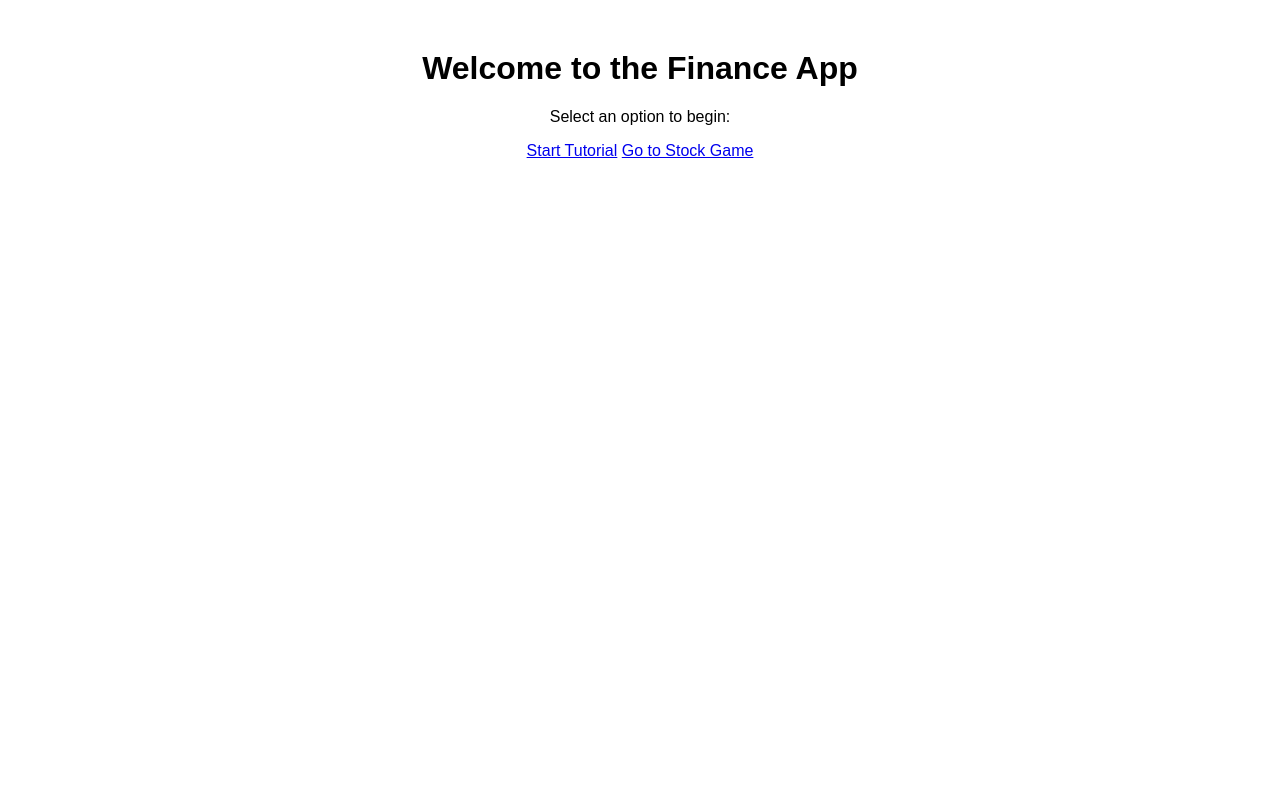
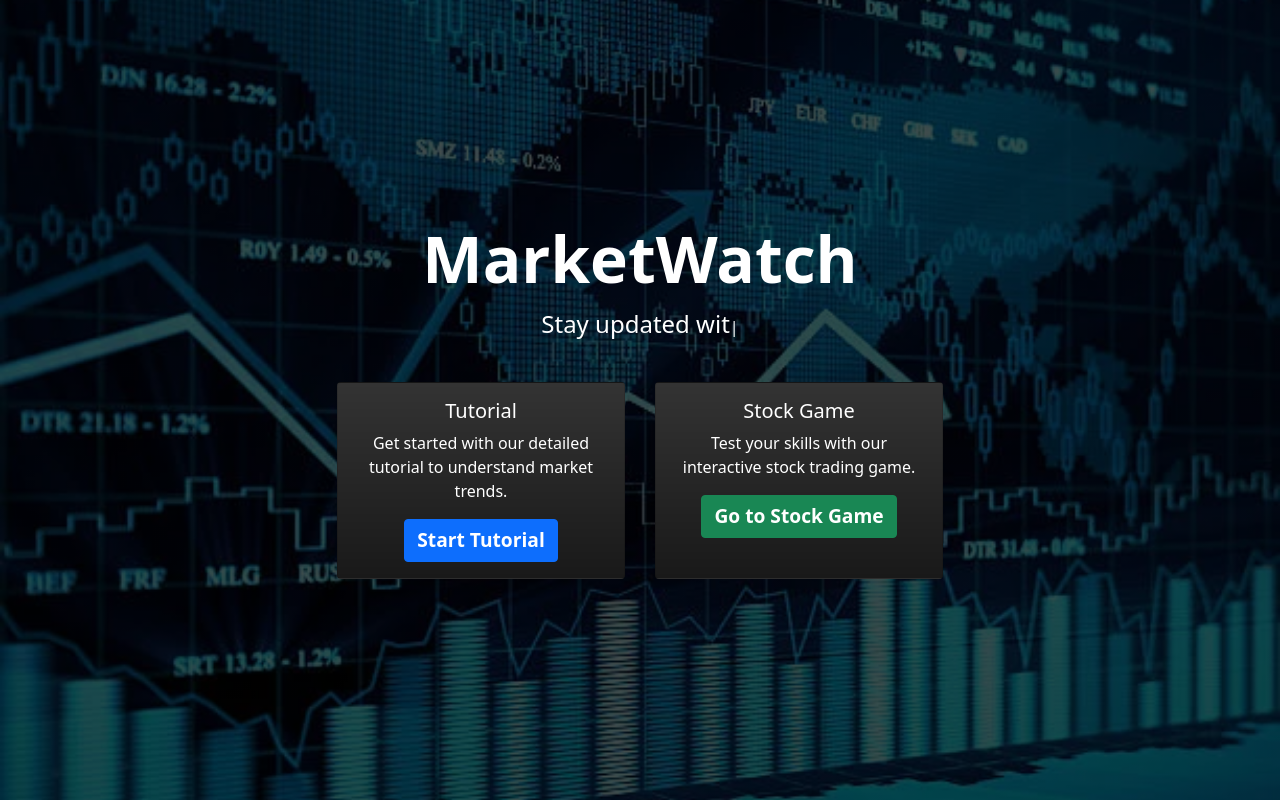
Before and after one commit to TheNarrator42/ANDHACKS2024, a Flask app: page / in a window 1280 px wide. Run offline with Flask 3, Linux system fonts and the light colour scheme.

Commit message:
Modified the Landing Page

```diff
--- a/frontend/static/styles.css
+++ b/frontend/static/styles.css
@@ -32,3 +32,63 @@
     border-radius: 8px;  /* Rounded corners */
     font-weight: bold;  /* Make the text bold */
 }
+
+/* Landing Page CSS */
+.hero-image {
+    background-image: linear-gradient(rgba(0, 0, 0, 0.7), rgba(0, 0, 0, 0.7)), url('img/financial-charts.webp');
+    height: 100vh; /* Full screen height */
+    background-position: center;
+    background-repeat: no-repeat;
+    background-size: cover;
+    position: relative;
+    display: flex;
+    justify-content: center;
+    align-items: center;
+}
+
+/* Center the text on the hero image */
+.hero-text {
+    color: white;
+    text-align: center;
+}
+
+/* Increase title and subtitle sizes */
+.hero-text h1 {
+    font-size: 4rem; /* Increase title size */
+    font-weight: bold;
+}
+
+.hero-text #typed-output {
+    font-size: 1.5rem; /* Increase subtitle size */
+    margin-top: 20px;
+}
+
+/* Cards container */
+.hero-cards {
+    display: flex;
+    justify-content: center;
+    gap: 30px;
+    margin-top: 40px;
+}
+
+/* Custom Bootstrap card with gradient background */
+.card-custom {
+    background: linear-gradient(to bottom, rgba(0, 0, 0, 0.8), rgba(0, 0, 0, 0.9));
+    color: white;
+    width: 18rem;
+    border: none;
+}
+
+.card-custom .card-body a {
+    color: white;
+    font-size: 1.2rem;
+    font-weight: bold;
+}
+
+.card-custom .card-body a:hover {
+    text-decoration: underline;
+}
+
+#typed-output {
+    display: inline; /* This keeps the caret on the same line */
+}
--- a/frontend/templates/landing.html
+++ b/frontend/templates/landing.html
@@ -5,21 +5,58 @@
     <meta name="viewport" content="width=device-width, initial-scale=1.0">
     <title>Finance App</title>
     <link rel="stylesheet" href="{{ url_for('static', filename='styles.css') }}">
+
+    <link href="https://cdn.jsdelivr.net/npm/bootstrap@5.0.2/dist/css/bootstrap.min.css" rel="stylesheet" integrity="sha384-EVSTQN3/azprG1Anm3QDgpJLIm9Nao0Yz1ztcQTwFspd3yD65VohhpuuCOmLASjC" crossorigin="anonymous">
+
 </head>
 <body>
-    <div class="container text-center">
-        <h1>Welcome to the Finance App</h1>
-        <p>Select an option to begin:</p>
+    <div class="hero-image">
+        <div class="hero-text">
+            <!-- Title -->
+            <h1>MarketWatch</h1>
 
-        <div class="buttons">
-            <!-- Button for the tutorial (which will take users to the finance modules) -->
-            <a href="/tutorial" class="btn btn-primary">Start Tutorial</a>
+            <!-- Subtitle or the typed-out text effect -->
+            <div id="typed-output"></div>
 
-            <!-- Button to go directly to the stock game -->
-            <a href="/stock_game" class="btn btn-success">Go to Stock Game</a>
+            <!-- Horizontal cards container -->
+            <div class="hero-cards">
+                <!-- Bootstrap card for Start Tutorial -->
+                <div class="card card-custom">
+                    <div class="card-body">
+                        <h5 class="card-title">Tutorial</h5>
+                        <p class="card-text">Get started with our detailed tutorial to understand market trends.</p>
+                        <a href="/tutorial" class="btn btn-primary">Start Tutorial</a>
+                    </div>
+                </div>
+
+                <!-- Bootstrap card for Stock Game -->
+                <div class="card card-custom">
+                    <div class="card-body">
+                        <h5 class="card-title">Stock Game</h5>
+                        <p class="card-text">Test your skills with our interactive stock trading game.</p>
+                        <a href="/stock_game" class="btn btn-success">Go to Stock Game</a>
+                    </div>
+                </div>
+            </div>
         </div>
     </div>
 
     <script src="{{ url_for('static', filename='scripts.js') }}"></script>
+
+    <script src="https://cdn.jsdelivr.net/npm/bootstrap@5.0.2/dist/js/bootstrap.bundle.min.js" integrity="sha384-MrcW6ZMFYlzcLA8Nl+NtUVF0sA7MsXsP1UyJoMp4YLEuNSfAP+JcXn/tWtIaxVXM" crossorigin="anonymous"></script>
+
+    <script src="https://cdn.jsdelivr.net/npm/typed.js@2.0.12"></script>
+    <script>
+        var options = {
+            strings: ["Track market trends with live updates", "Stay updated with the latest stock data"],
+            typeSpeed: 50,
+            backSpeed: 25,
+            backDelay: 2000, // Delay after text is typed before deleting
+            loop: true
+          };
+
+          var typed = new Typed("#typed-output", options);
+    </script>
+
 </body>
 </html>
```
Also changed, not shown: frontend/static/landing.css (added, +19 -0 lines), frontend/static/img/financial-charts.webp (added).
